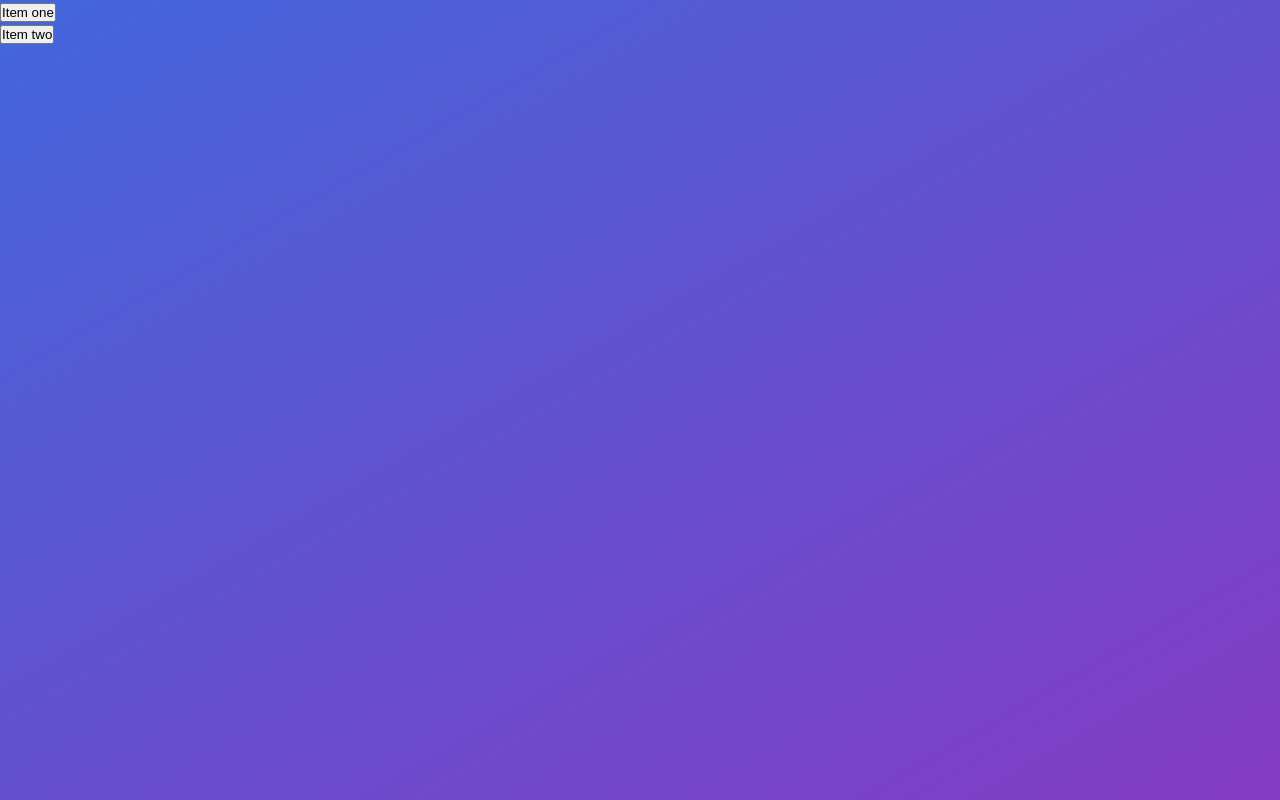
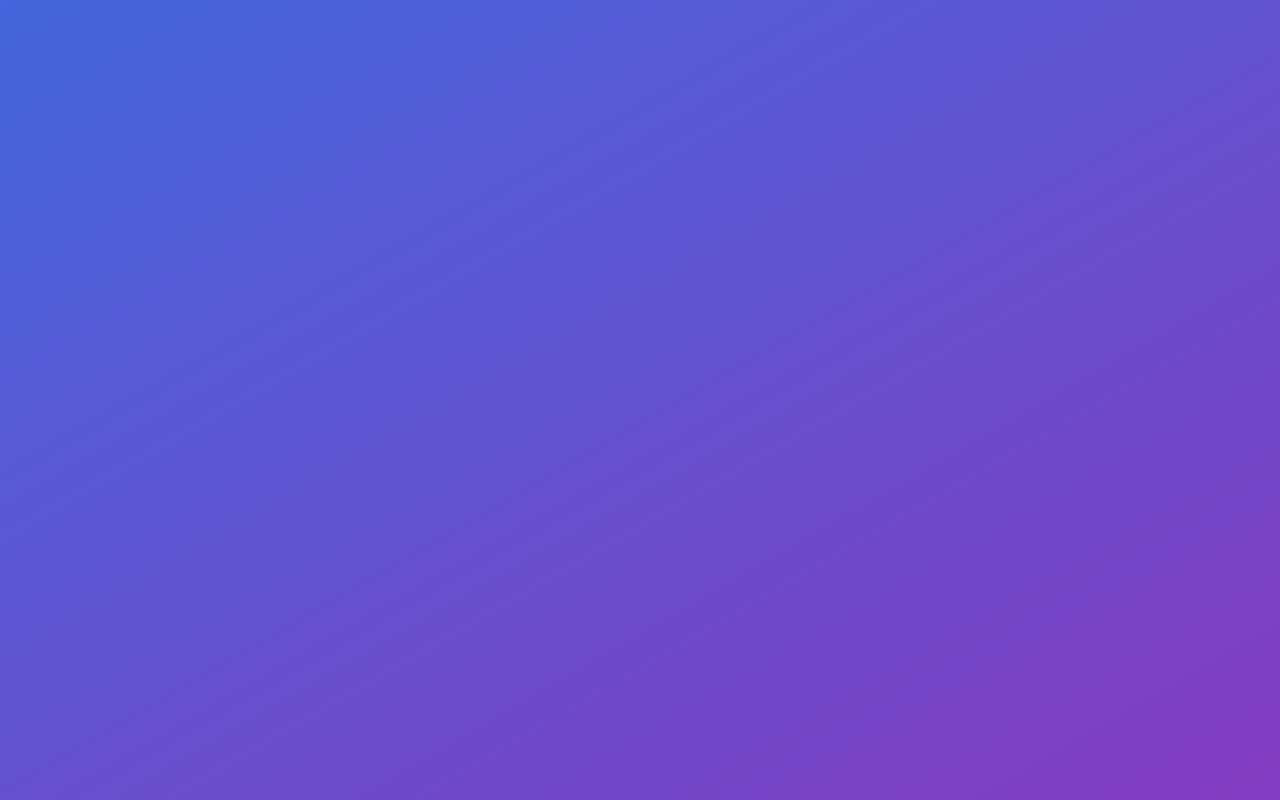
Before and after one commit to zelitosaide/react-js-course, a React (Vite) app: page / in a window 1280 px wide. Built offline with nearby package versions, Linux system fonts and the light colour scheme.

Commit message:
Dropdown Menu

```diff
--- a/src/App.jsx
+++ b/src/App.jsx
@@ -1,7 +1,9 @@
 // import "./App.css";
 // import { useState, useTransition } from "react";
 
-import Submenu from "./components/submenus/submenu";
+import DropdownMenu from "./components/dropdown-menu/dropdown-menu";
+
+// import Submenu from "./components/submenus/submenu";
 
 // import Popover from "./components/popover/popover";
 // import Accordion from "./components/accordion/accordion";
@@ -25,7 +27,8 @@ function App() {
       {/* <Menubar /> */}
       {/* <Navmenu /> */}
       {/* <h1>Heading 1</h1> */}
-      <Submenu />
+      {/* <Submenu /> */}
+      <DropdownMenu />
     </>
   );
 }
--- /dev/null
+++ b/src/components/dropdown-menu/dropdown-menu.jsx
@@ -0,0 +1,3 @@
+export default function DropdownMenu() {
+
+}
```
